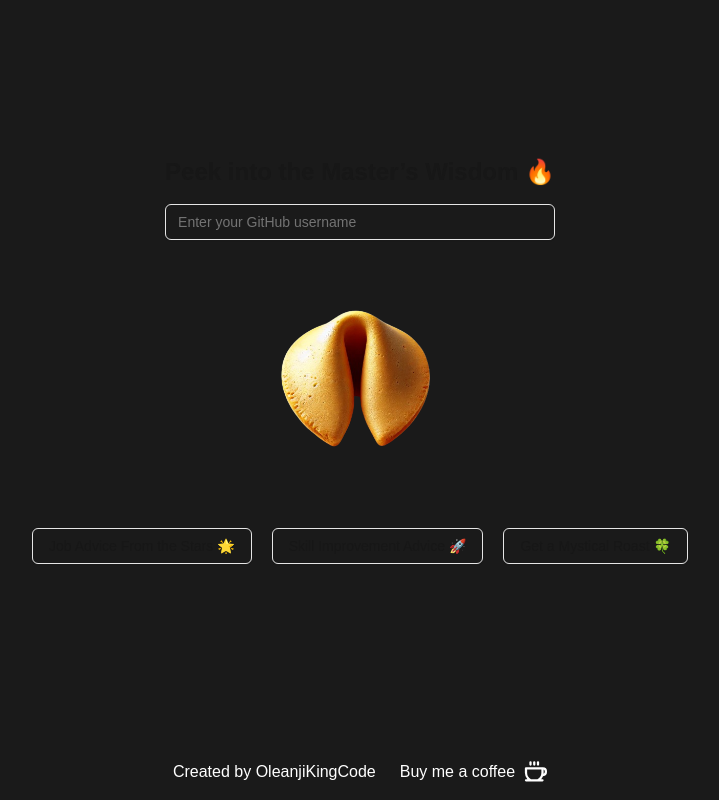
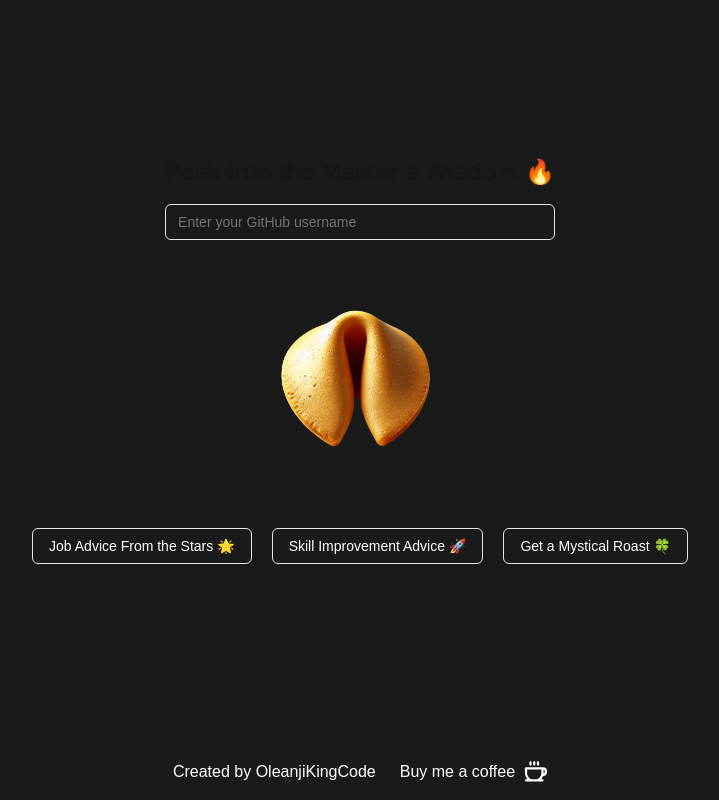
Before and after one commit to Adebesin-Cell/Fortune-seer, a Next.js app: page / in a window 1280 px wide. Shown: the whole page, without its empty margins (280-999 px from the left). Built offline with nearby package versions, Linux system fonts and the light colour scheme.

Commit message:
text color

```diff
--- a/src/pages/index.tsx
+++ b/src/pages/index.tsx
@@ -45,14 +45,12 @@ export default function Home() {
         }
       );
 
-
       const response = await axios.get(`/api/generateFortune`, {
         params: {
           username: username,
           promptType: prompt,
         },
       });
-
 
       setFortune(response.data);
       setIsCracked(true);
@@ -92,7 +90,7 @@ export default function Home() {
             value={username}
             onChange={(e) => setUsername(e.target.value)}
             disabled={isLoading}
-            className="mb-4"
+            className="mb-4 text-white dark:text-white"
           />
         </div>
         <div className={`${!isCracked ? "" : "w-full"}`}>
@@ -162,7 +160,7 @@ export default function Home() {
             <Button
               onClick={() => handleSubmit(FortunePromptType.JOB_ADVICE)}
               disabled={isLoading}
-              className="mt-4"
+              className="mt-4 text-white dark:text-white"
               variant="outline"
             >
               {/* {isLoading && (
@@ -173,7 +171,7 @@ export default function Home() {
             <Button
               onClick={() => handleSubmit(FortunePromptType.SKILL_IMPROVEMENT)}
               disabled={isLoading}
-              className="mt-4"
+              className="mt-4 text-white dark:text-white"
               variant="outline"
             >
               {/* {isLoading && (
@@ -184,7 +182,7 @@ export default function Home() {
             <Button
               onClick={() => handleSubmit(FortunePromptType.MYSTICAL_ROAST)}
               disabled={isLoading}
-              className="mt-4"
+              className="mt-4  text-white dark:text-white"
               variant="outline"
             >
               {/* {isLoading && (
```
